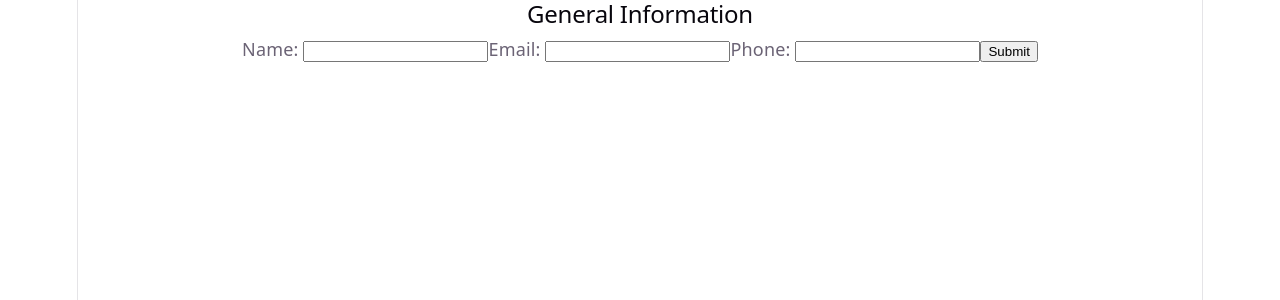
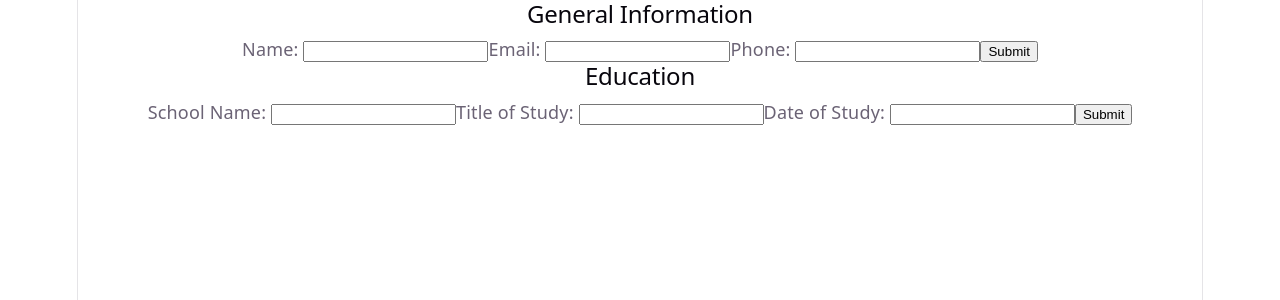
Before and after one commit to katsuutan/cv-application, a React (Vite) app: page / in a window 1280 px wide. Shown: the top 300 px of the page. Built offline with nearby package versions, Linux system fonts and the light colour scheme.

Commit message:
Add Education component with edit and submit toggle

```diff
--- a/src/App.jsx
+++ b/src/App.jsx
@@ -1,9 +1,11 @@
 import GeneralInfo from './components/GeneralInfo';
+import Education from './components/Education';
 
 function App() {
   return (
     <div>
       <GeneralInfo />
+      <Education />
     </div>
   );
 }
--- /dev/null
+++ b/src/components/Education.jsx
@@ -0,0 +1,64 @@
+import { useState } from 'react';
+import '../styles/Education.css';
+
+function Education() {
+    const [isEditing, setIsEditing] = useState(true);
+    const [education, setEducation] = useState({
+        schoolName: '',
+        titleStudy: '',
+        dateStudy: ''
+    });
+
+    const handleSubmit = () => {
+        setIsEditing(false);
+    };
+
+    const handleEdit = () => {
+        setIsEditing(true);
+    };
+
+    // if isEditing, show input fields
+    // if not isEditing, show text display
+
+    return (
+        <div className='education'>
+            <h2>Education</h2>
+            {isEditing ? ( // Editing Mode
+                <>
+                    <label>
+                        School Name:{' '}
+                        <input
+                            value={education.schoolName}
+                            onChange={(e) => setEducation({ ...education, schoolName: e.target.value })}
+                        />
+                    </label>
+                    <label>
+                        Title of Study:{' '}
+                        <input
+                            value={education.titleStudy}
+                            onChange={(e) => setEducation({ ...education, titleStudy: e.target.value })}
+                        />
+                    </label>
+                    <label>
+                        Date of Study:{' '}
+                        <input
+                            value={education.dateStudy}
+                            onChange={(e) => setEducation({ ...education, dateStudy: e.target.value })}
+                        />
+                    </label>
+
+                    <button onClick={handleSubmit}>Submit</button>
+                </>
+            ) : ( // Display Mode
+                <>
+                    <p>{education.schoolName}</p>
+                    <p>{education.titleStudy}</p>
+                    <p>{education.dateStudy}</p>
+                    <button onClick={handleEdit}>Edit</button>
+                </>
+            )}
+        </div>
+    );
+}
+
+export default Education;
```
Also changed, not shown: src/styles/Education.css (added).
